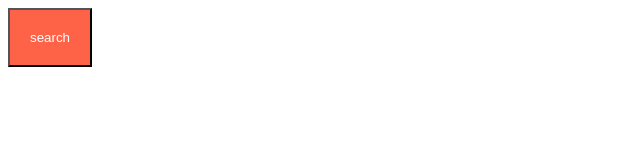
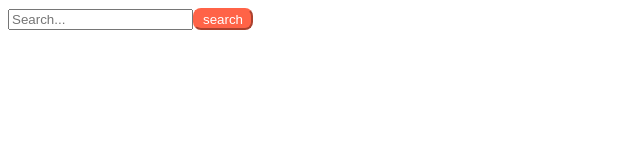
Before and after one commit to boversauros/github-finder, a website built with webpack: page src/index.hbs in a window 1280 px wide. Shown: the whole page, without its empty margins (0-640 px from the left). Built offline with nearby package versions, Linux system fonts and the light colour scheme.

Commit message:
add search bar component

```diff
--- a/package.json
+++ b/package.json
@@ -6,7 +6,7 @@
   "scripts": {
     "test": "echo \"Error: no test specified\" && exit 1",
     "build": "webpack --config webpack.production.config.js",
-    "dev": "webpack --config webpack.dev.config.js"
+    "dev": "webpack-dev-server --config webpack.dev.config.js --hot"
   },
   "keywords": [],
   "author": "",
@@ -21,7 +21,8 @@
     "mini-css-extract-plugin": "^0.7.0",
     "terser-webpack-plugin": "^1.3.0",
     "webpack": "^4.35.0",
-    "webpack-cli": "^3.3.5"
+    "webpack-cli": "^3.3.5",
+    "webpack-dev-server": "^3.7.2"
   },
   "dependencies": {
     "css-loader": "^3.0.0",
--- a/src/components/Button/index.scss
+++ b/src/components/Button/index.scss
@@ -1,5 +1,7 @@
 .button {
-    padding: 20px;
+    padding: 0.1rem 0.5rem;
     color: white;
     background-color: tomato;
+    border-color: tomato;
+    border-radius: 8px;
 }
--- /dev/null
+++ b/src/components/SearchBar/index.js
@@ -0,0 +1,32 @@
+import Button from '../Button'
+
+// add button
+const button = new Button
+const SearchButton = button.render()
+SearchButton.innerHTML = 'search'
+
+class SearchBar {
+    searchButton = SearchButton
+
+    search() {
+        const searchInput = document.querySelector('#search')
+        console.log(searchInput.value)
+    }
+
+    render() {
+        this.searchButton.addEventListener('click', this.search)
+
+        const searchinput = document.createElement('input')
+        searchinput.setAttribute('type', 'text')
+        searchinput.setAttribute('placeholder', 'Search...')
+        searchinput.setAttribute('id', 'search')
+
+        const SearchBar = document.createElement('div')
+        SearchBar.appendChild(searchinput)
+        SearchBar.appendChild(this.searchButton)
+
+        return SearchBar
+    }
+}
+
+export default SearchBar
--- a/src/index.js
+++ b/src/index.js
@@ -1,10 +1,9 @@
-import Button from './components/Button'
+import SearchBar from './components/SearchBar'
 
+//create app element
 const app = document.querySelector('#app')
 
-// add button
-const button = new Button
-const SearchButton = button.render()
-SearchButton.innerHTML = 'search'
-
-app.appendChild(SearchButton)
+// add new search bar
+const searchBar = new SearchBar
+const seeker = searchBar.render()
+app.appendChild(seeker)
--- a/webpack.dev.config.js
+++ b/webpack.dev.config.js
@@ -9,6 +9,11 @@ module.exports = {
         path: path.resolve(__dirname, './dist')
     },
     mode: 'development',
+    devServer: {
+        contentBase: path.resolve(__dirname, './dist'),
+        index: 'index.html',
+        port: 9000
+    },
     module: {
         rules: [
             {
```
Also changed, not shown: dist/index.html (deleted), src/components/SearchBar/index.scss (added), 1 other file.
